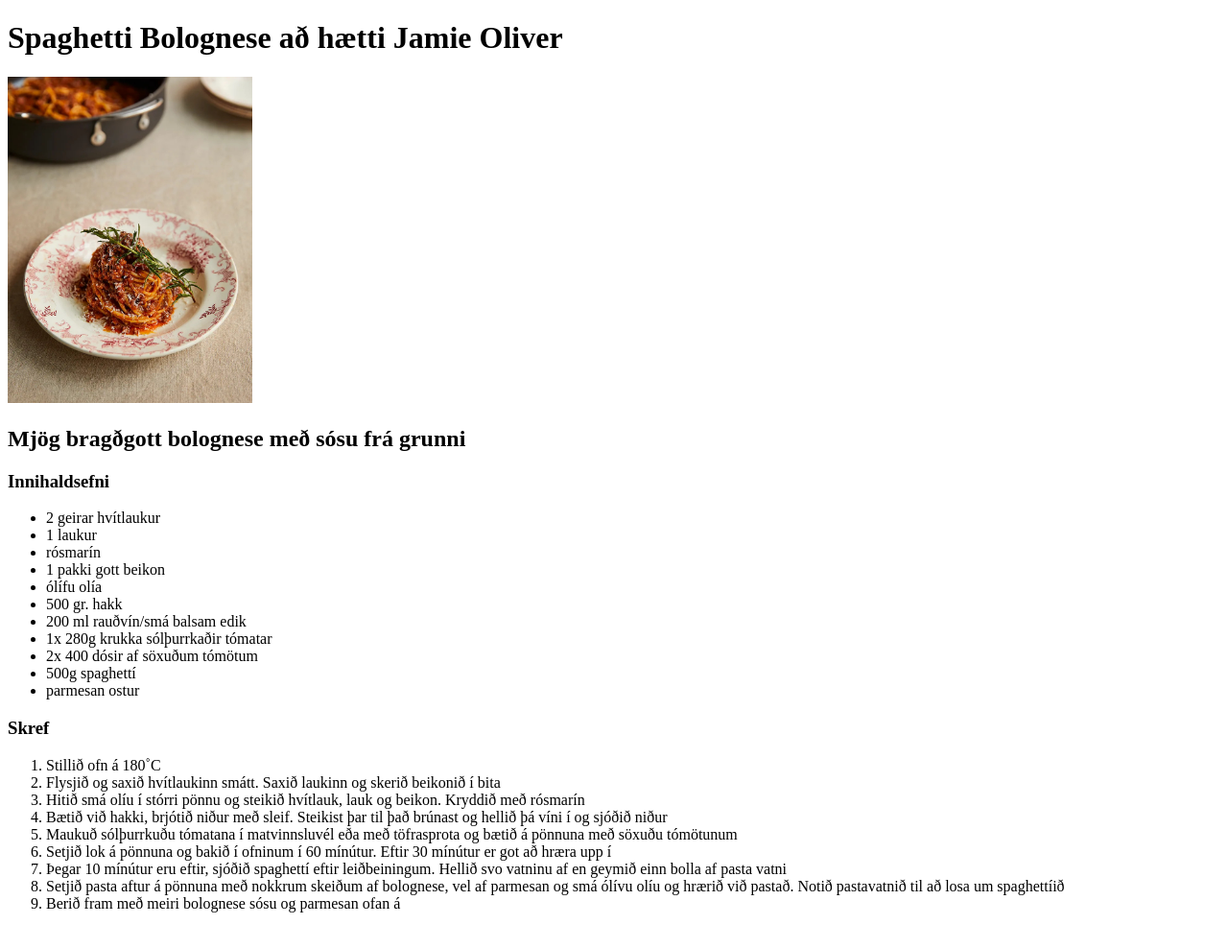
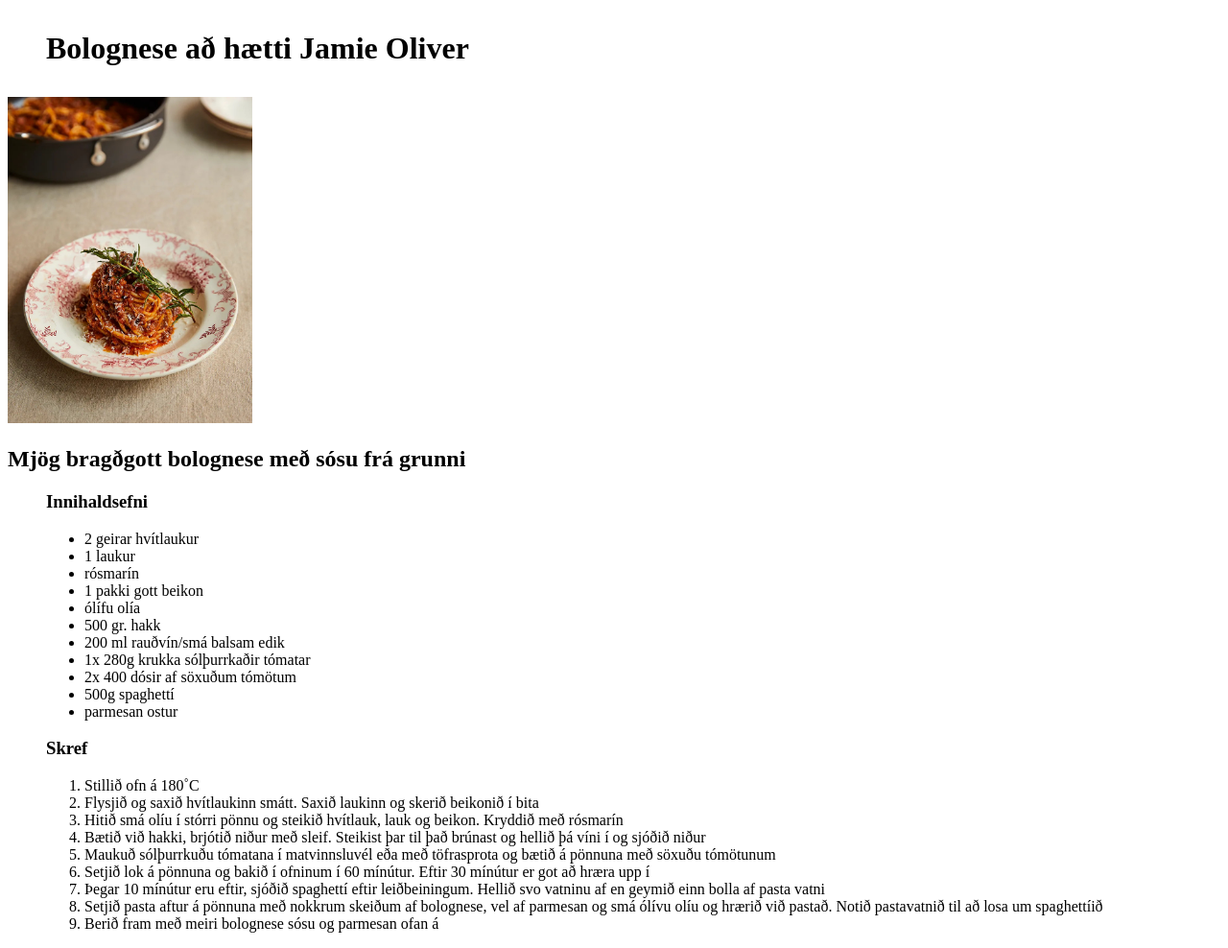
Before and after one commit to runar88/odin-recipes, a plain HTML site: page recipes/bolognese.html in a window 1280 px wide. Shown: the whole page at 96% size. Before the commit the page ends 967 px from the top, so only its background shows below. Drawn offline with Linux system fonts and the light colour scheme.

Commit message:
lagaði inndrátt

```diff
--- a/recipes/bolognese.html
+++ b/recipes/bolognese.html
@@ -5,12 +5,12 @@
         <title>Spaghetti Bolognese að hætti Jamie Oliver</title>
     </head>
     <body>
-        <h1>Spaghetti Bolognese að hætti Jamie Oliver</h1>
+        <h1><p style="margin-left:40px"> Bolognese að hætti Jamie Oliver</p></h1>
         <img src="../img/bolognese.jpg" height="340">
         <h2>Mjög bragðgott bolognese með sósu frá grunni</h2>
 
-        <p><h3>Innihaldsefni</h3></p>
-        <ul>
+        <h3><p style="margin-left: 40px">Innihaldsefni</p></h3>
+        <ul style="margin-left: 40px">
             <li>2 geirar hvítlaukur</li>
             <li>1 laukur</li>
             <li>rósmarín</li>
@@ -23,8 +23,8 @@
             <li>500g spaghettí </li>
             <li>parmesan ostur</li>
         </ul>
-        <p><h3>Skref</h3></p>
-        <ol>
+        <h3><p style="margin-left: 40px">Skref</p></h3>
+        <ol style="margin-left: 40px">
             <li>Stillið ofn á 180˚C</li>
             <li>Flysjið og saxið hvítlaukinn smátt. Saxið laukinn og skerið beikonið í bita</li>
             <li>Hitið smá olíu í stórri pönnu og steikið hvítlauk, lauk og beikon. Kryddið með rósmarín</li>
```
Also changed, not shown: index.html (+2 -2 lines), recipes/braud.html (+9 -6 lines), recipes/grjonagrautur.html (+5 -5 lines), recipes/heill_kjuklingur.html (+5 -5 lines).
